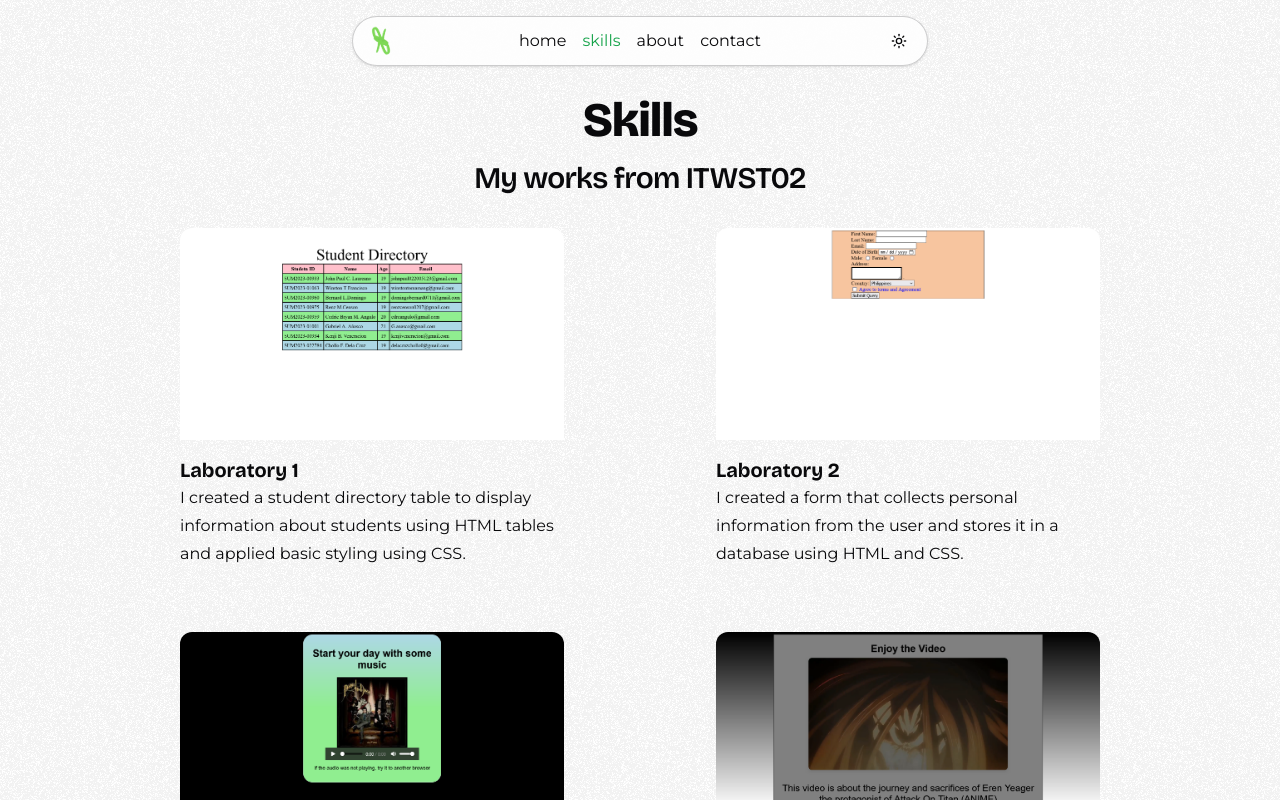
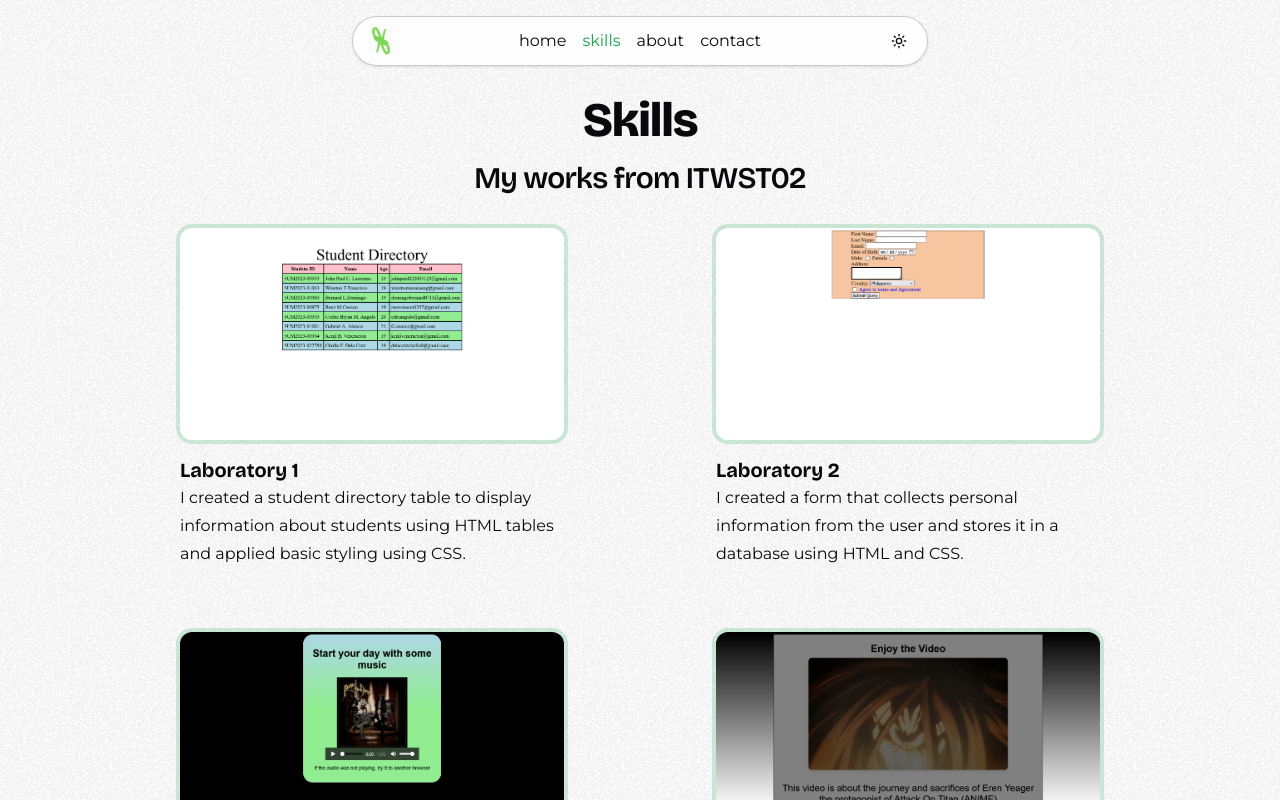
Before and after one commit to bryan308/personal-website, a Next.js app: page /skills in a window 1280 px wide. Shown: the top 800 px of the page. Built offline with nearby package versions, Linux system fonts and the light colour scheme.

Commit message:
feat: Update LabCard component styles by removing redundant border radius and adding outline for improved visual clarity

```diff
--- a/components/shared/skills/lab-card.jsx
+++ b/components/shared/skills/lab-card.jsx
@@ -25,7 +25,7 @@ const LabCard = ({
 				repeatType: "loop",
 			}}
 			className={cn(
-				"flex flex-col justify-between items-start max-w-sm h-full rounded-xl overflow-hidden",
+				"flex flex-col justify-between items-start max-w-sm h-full",
 				className
 			)}
 			{...props}
@@ -36,6 +36,7 @@ const LabCard = ({
 					alt={title}
 					width={1800}
 					height={1016}
+					className="rounded-xl outline-4 outline outline-primary/20"
 				/>
 			</div>
 			<div className="py-4">
```
